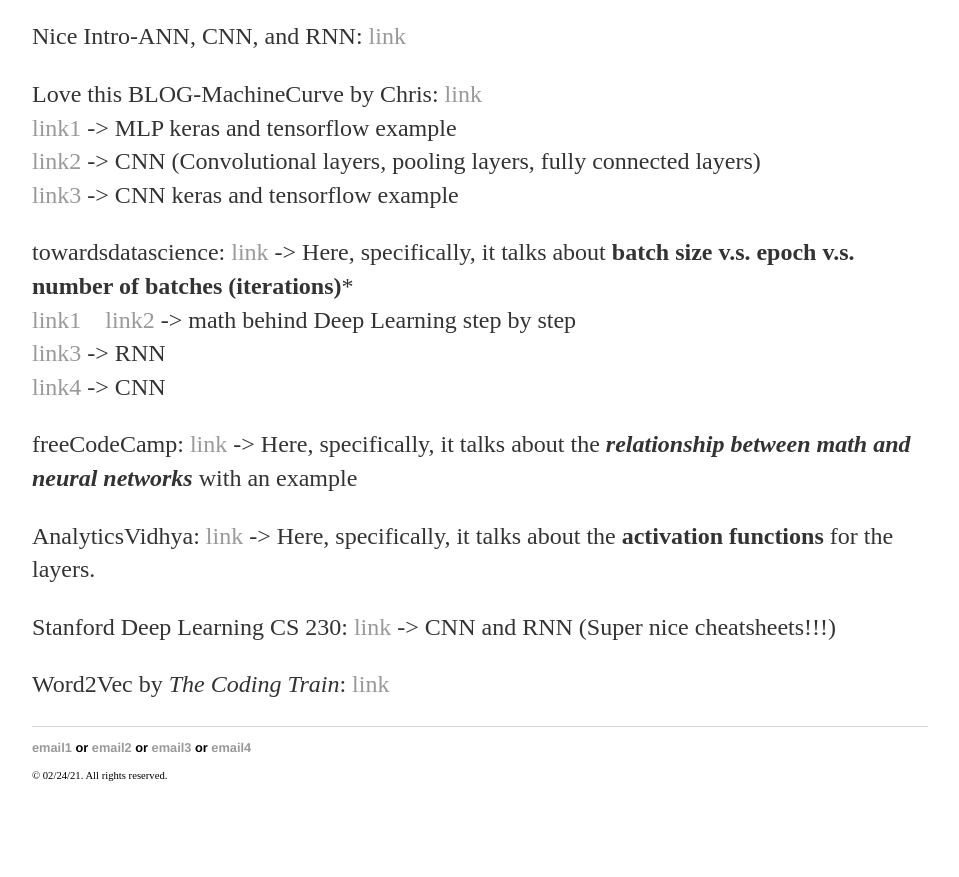
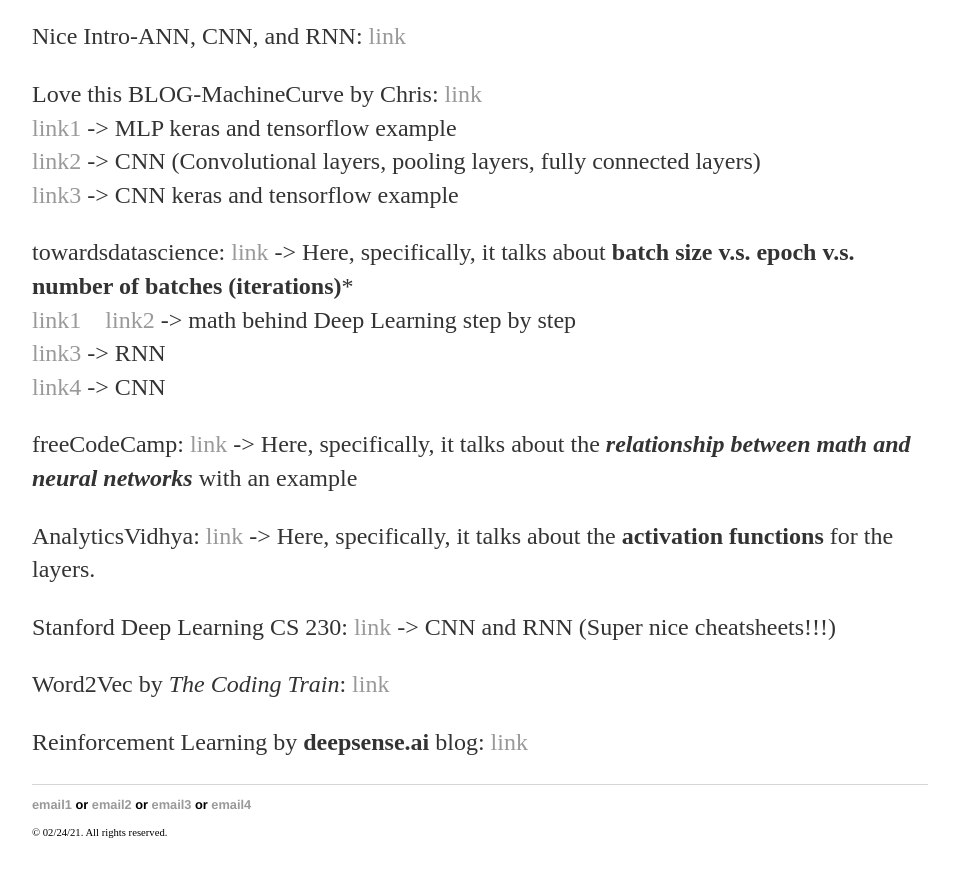
Before and after one commit to yjkweon24/yjkweon24.github.io, a Jekyll site: the page built from _posts/2019-03-16-Academic.md, in a window 1280 px wide and 900 px high, scrolled down 1728 px. Shown: the top 877 px of the window, without its empty margins (160-1119 px from the left). Built offline with Jekyll 4.4.1, drawn with Linux system fonts in a browser that asks for light colours; before the commit the page ends 2571 px from its top, so only the background shows below that.

Commit message:
Update 2019-03-16-Academic.md

```diff
--- a/_posts/2019-03-16-Academic.md
+++ b/_posts/2019-03-16-Academic.md
@@ -59,3 +59,5 @@
 Stanford Deep Learning CS 230: [link](https://stanford.edu/~shervine/teaching/cs-230/cheatsheet-convolutional-neural-networks) -> CNN and RNN (Super nice cheatsheets!!!)
 
 Word2Vec by *The Coding Train*: [link](https://www.youtube.com/watch?v=mI23bDF0VRI&t=671s&ab_channel=TheCodingTrain)
+
+Reinforcement Learning by **deepsense.ai** blog: [link](https://deepsense.ai/what-is-reinforcement-learning-the-complete-guide/)
```
